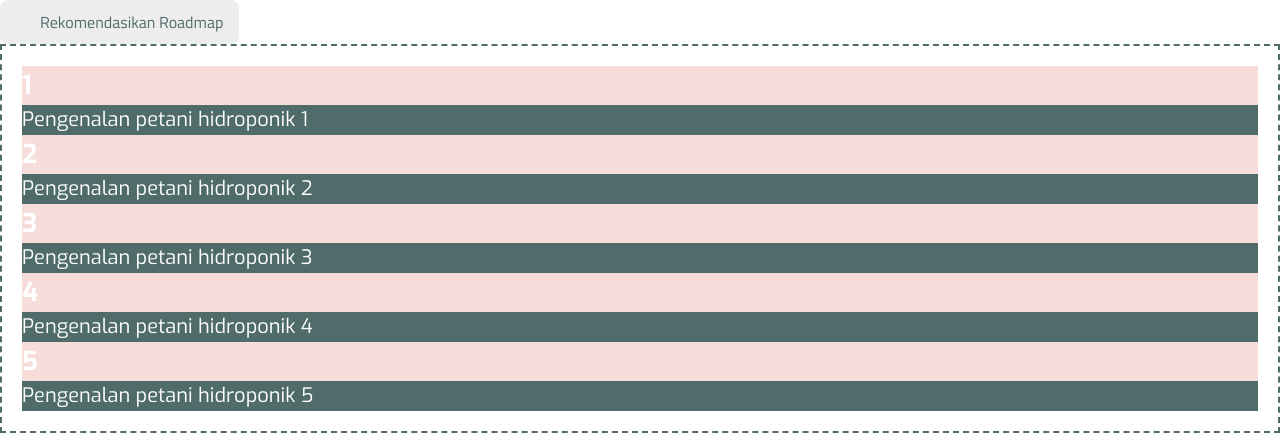
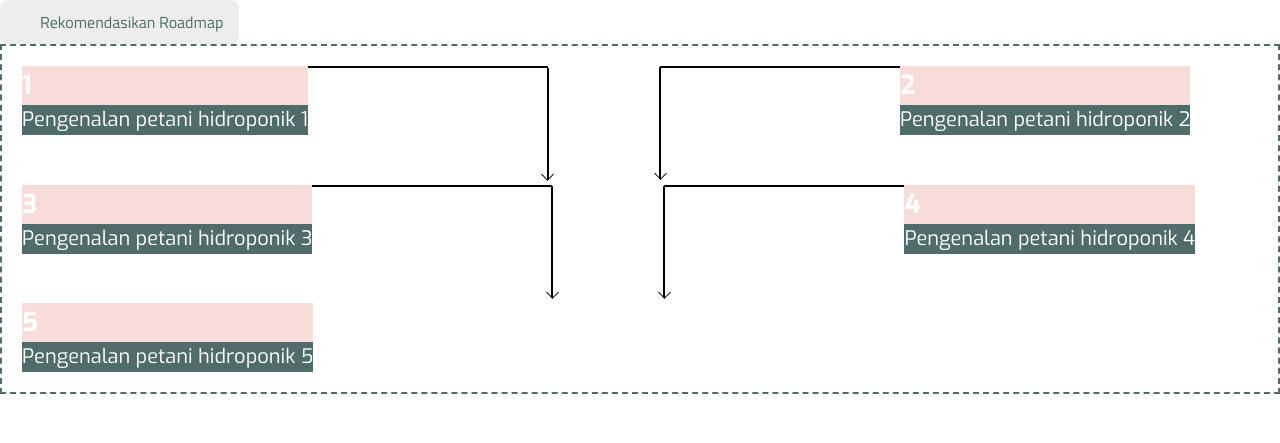
Before and after one commit to Rohana-Kuddus/skilled-women, a React (Vite) app: page /jobs/1 in a window 1280 px wide. Both pictures are taken after a click on the element "Roadmap". Shown: the part 289-732 px from the top of the page. Built offline with nearby package versions, Linux system fonts and the light colour scheme; some icons are missing.

Commit message:
create arrow component and combine arrow and roadmap card

```diff
--- a/src/components/Arrow.jsx
+++ b/src/components/Arrow.jsx
@@ -1,8 +1,12 @@
-// arrow untuk roadmap
+import "../styles/components/Arrow.css"
 
-function Arrow() {
+function Arrow({ flip }) {
   return (
-    <div></div>
+    <div className={flip ? 'scale-x-[-1]' : ''}>
+      <div className="arrow x-line"></div>
+      <div className="arrow y-line"></div>
+      <div className="arrow down"></div>
+    </div>
   );
 }
 
--- a/src/components/StepRoadmap.jsx
+++ b/src/components/StepRoadmap.jsx
@@ -1,14 +1,20 @@
+import { useState } from "react";
+import Arrow from "./Arrow";
 import CardRoadmap from "./CardRoadmap";
 
 function StepRoadmap({ data }) {
+  let flip = false;
+
   return (
     // styling: buat roadmap step dan border garis2 mengelilingi roadmap
     <div className="border-2 border-dashed border-[#4F6C6A] p-5">
-      <div>
-        {/* perlu bikin function map card roadmap diselingi arrow component */}
-        {data.map(v => (
-          <div key={v.id}>
+      <div className="flex flex-wrap">
+        {data.map((v, i)=> (
+          <div className={flip ? 'flex flex-row-reverse' : 'flex'} key={v.id}>
+            {console.log(flip)}
             <CardRoadmap roadmap={v}></CardRoadmap>
+            {i !== 4 ? <Arrow flip={flip}></Arrow> : ''}
+            {(i + 1) % 2 === 0 ? flip = false : flip = true}
           </div>
         ))}
       </div>
--- /dev/null
+++ b/src/styles/components/Arrow.css
@@ -0,0 +1,15 @@
+.arrow {
+  @apply border-solid border-black;
+}
+
+.x-line {
+  @apply border w-60;
+}
+
+.y-line {
+  @apply mt-[3.4rem] ml-[11.5rem] border w-28 rotate-90;
+}
+
+.down {
+  @apply mt-[2.8rem] ml-[14.7rem] border-r-[1.5px] border-b-[1.5px] inline-block p-1 rotate-45;
+}
```
